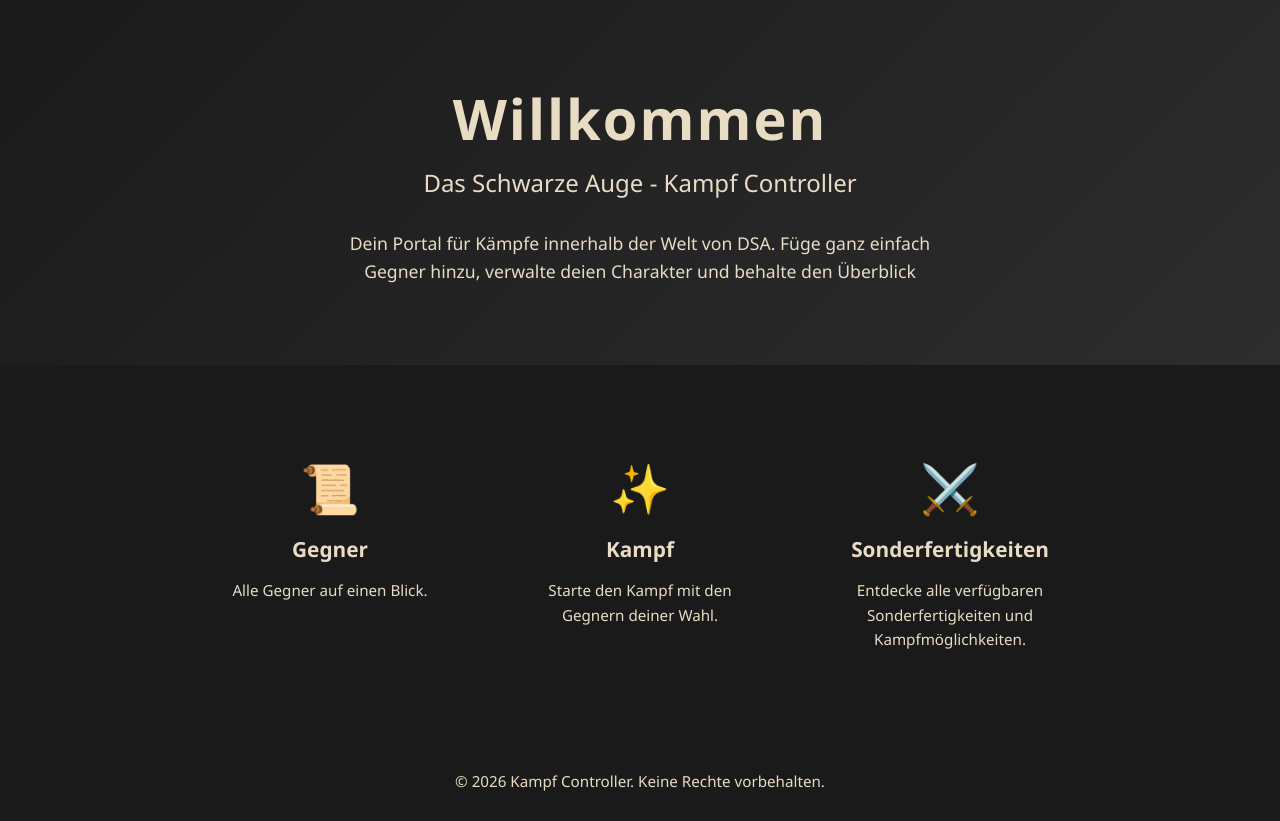
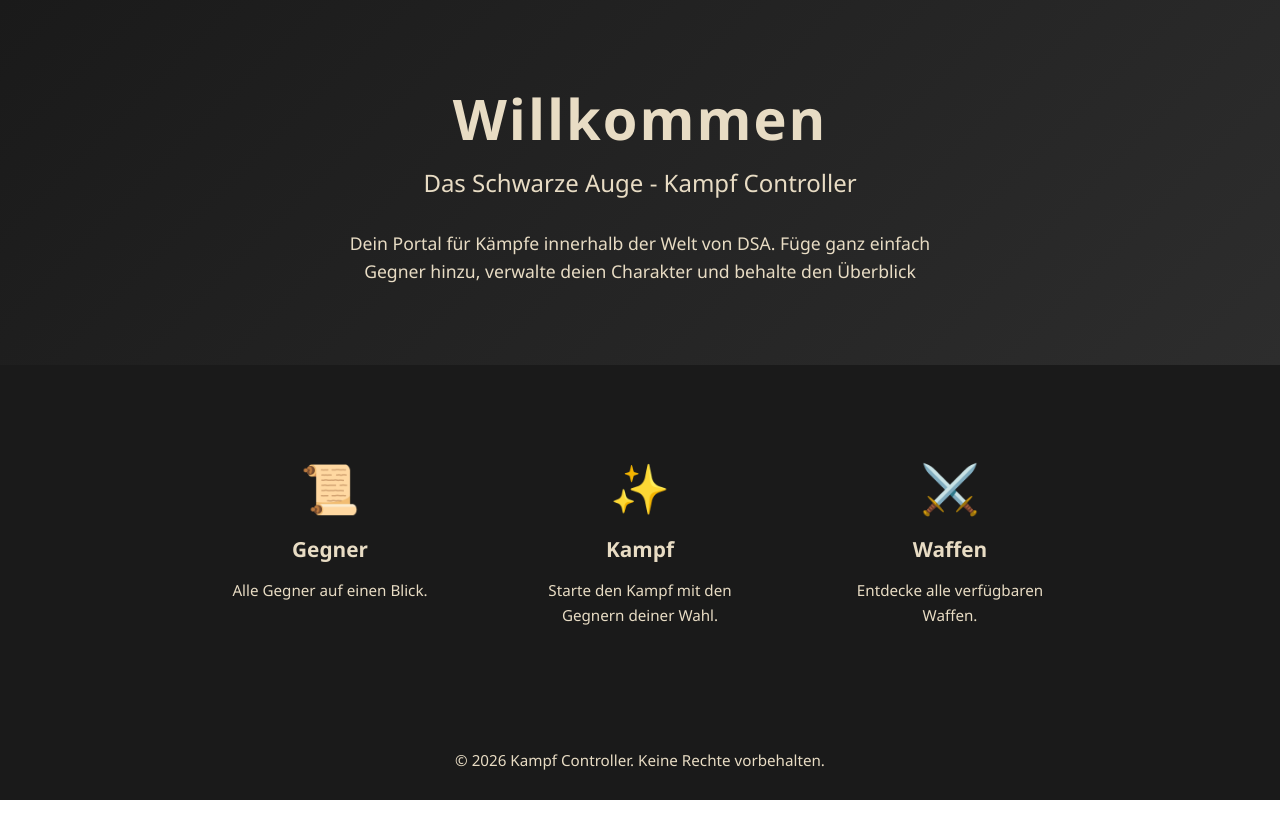
Before and after one commit to joseppe28/Vue_JS_Project, a Vue app in the folder vue_js_project/: page / in a window 1280 px wide. After the commit the page ends 800 px from the top, so only its background shows below. Built offline with nearby package versions, Linux system fonts and the light colour scheme.

Commit message:
Added Waffen instead of Sonderfertigkeiten

```diff
--- a/vue_js_project/src/views/HomeView.vue
+++ b/vue_js_project/src/views/HomeView.vue
@@ -25,8 +25,8 @@
         </div>
         <div class="info-card">
           <div class="card-icon">⚔️</div>
-          <h3>Sonderfertigkeiten</h3>
-          <p>Entdecke alle verfügbaren Sonderfertigkeiten und Kampfmöglichkeiten.</p>
+          <h3>Waffen</h3>
+          <p>Entdecke alle verfügbaren Waffen.</p>
         </div>
       </div>
     </div>
```
